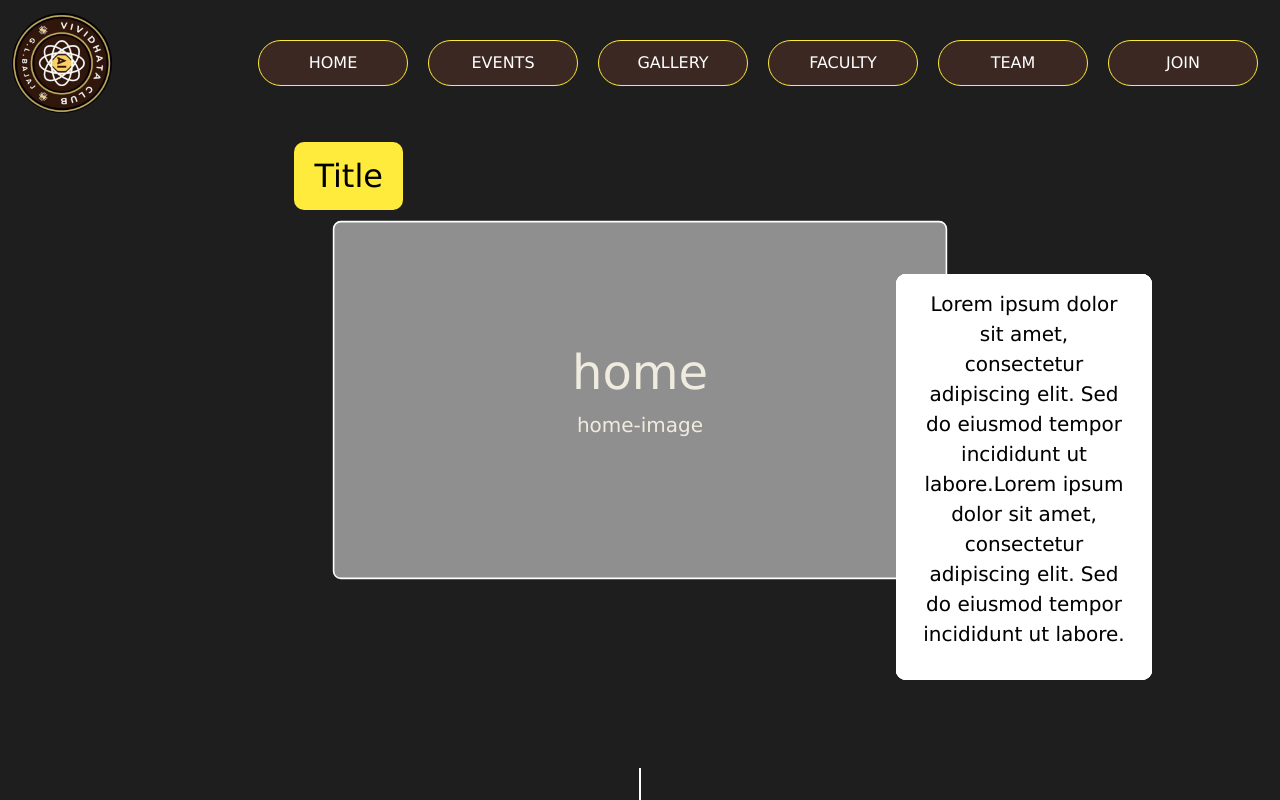
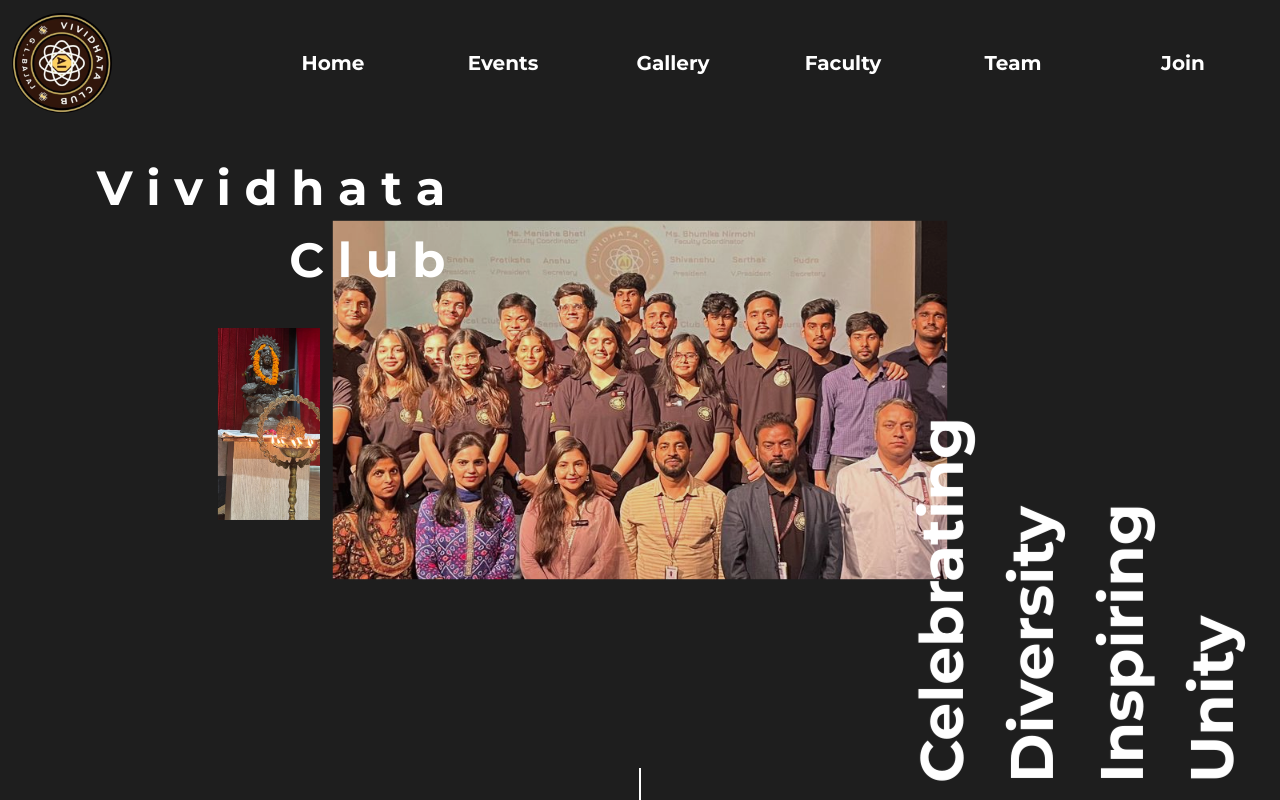
Before and after one commit to csai22167/Vividhata-Site, a plain HTML site: page index.html in a window 1280 px wide. Drawn offline with nearby package versions, Linux system fonts and the light colour scheme.

Commit message:
2 sections on landing done

```diff
--- a/index.html
+++ b/index.html
@@ -6,6 +6,7 @@
     <meta name="viewport" content="width=device-width, initial-scale=1.0">
     <link href="https://cdn.jsdelivr.net/npm/bootstrap@5.3.0/dist/css/bootstrap.min.css" rel="stylesheet">
     <link rel="stylesheet" href="https://cdnjs.cloudflare.com/ajax/libs/fullPage.js/3.1.2/fullpage.min.css" />
+    <link href="https://fonts.googleapis.com/css2?family=Montserrat:wght@400;700&display=swap" rel="stylesheet">
     <link rel="stylesheet" href="styles.css">
     <title>Vividhata Club</title>
 </head>
@@ -23,12 +24,12 @@
             </button>
             <div class="collapse navbar-collapse justify-content-center" id="navbarNav">
                 <ul class="navbar-nav ms-auto">
-                    <li class="nav-item"><a class="nav-link" href="#section1">HOME</a></li>
-                    <li class="nav-item"><a class="nav-link" href="#section2">EVENTS</a></li>
-                    <li class="nav-item"><a class="nav-link" href="#section3">GALLERY</a></li>
-                    <li class="nav-item"><a class="nav-link" href="#section4">FACULTY</a></li>
-                    <li class="nav-item"><a class="nav-link" href="#section5">TEAM</a></li>
-                    <li class="nav-item"><a class="nav-link" href="#section6">JOIN</a></li>
+                    <li class="nav-item"><a class="nav-link" href="#section1">Home</a></li>
+                    <li class="nav-item"><a class="nav-link" href="#section2">Events</a></li>
+                    <li class="nav-item"><a class="nav-link" href="#section3">Gallery</a></li>
+                    <li class="nav-item"><a class="nav-link" href="#section4">Faculty</a></li>
+                    <li class="nav-item"><a class="nav-link" href="#section5">Team</a></li>
+                    <li class="nav-item"><a class="nav-link" href="#section6">Join</a></li>
                 </ul>
 
             </div>
@@ -37,30 +38,27 @@
 
     <div id="fullpage">
         <div id="section1" class="section">
-            <div class="zoom-box"></div>
-            <div class="title-box">Title</div>
-            <div class="content">
-                <h1>home</h1>
-                <p>home-image</p>
-            </div>
-            <div class="note-box">
-                <p>Lorem ipsum dolor sit amet, consectetur adipiscing elit. Sed do eiusmod tempor incididunt ut
-                    labore.Lorem ipsum dolor sit amet, consectetur adipiscing elit. Sed do eiusmod tempor incididunt ut
-                    labore.</p>
+            <div class="zoom-box landing-box"></div>
+            <div class="title-box">V i v i d h a t a<br>C l u b</div>
+            <div class="image-box"></div>
+            <div class="vertical-words">
+                <span>Celebrating</span>
+                <span>Diversity</span>
+                <span>Inspiring</span>
+                <span>Unity</span>
             </div>
         </div>
 
         <div id="section2" class="section">
-            <div class="zoom-box"></div>
-            <div class="title-box">Title</div>
-            <div class="content">
-                <h2>Events</h2>
-                <p>events image</p>
+            <div class="zoom-box hod-banner-box"></div>
+            <div class="title-box">Meet our HoD<br>Dr. Sanjeev Pippal</div>
+            <div class="note-box">
+                <p>A leading academic leader who's into learning path design and curriculum diversity for computer engineering students, he has a doctorate in Cloud Computing and is the Top Educational Voice on LinkedIn.</p>
             </div>
-            <div class="note-box">
-                <p>Lorem ipsum dolor sit amet, consectetur adipiscing elit. Sed do eiusmod tempor incididunt ut
-                    labore.Lorem ipsum dolor sit amet, consectetur adipiscing elit. Sed do eiusmod tempor incididunt ut
-                    labore.</p>
+            <div class="hod-box"></div>
+            <div class="marquee">
+                <p>LinkedIn Top Educational Leadership Voice&nbsp;&nbsp;&nbsp;&nbsp;&nbsp;&nbsp;&nbsp;&nbsp;&nbsp;&nbsp;&nbsp;&nbsp;&nbsp;&nbsp;&nbsp;&nbsp;&nbsp;&nbsp;&nbsp;&nbsp;&nbsp;&nbsp;&nbsp;&nbsp;Academic Leader&nbsp;&nbsp;&nbsp;&nbsp;&nbsp;&nbsp;&nbsp;&nbsp;&nbsp;&nbsp;&nbsp;&nbsp;Problem Solver&nbsp;&nbsp;&nbsp;&nbsp;&nbsp;&nbsp;&nbsp;&nbsp;&nbsp;&nbsp;&nbsp;&nbsp;Doctorate of Philosophy (Ph.D.) in Cloud Computing from MNNIT Allahabad&nbsp;&nbsp;&nbsp;&nbsp;&nbsp;&nbsp;&nbsp;&nbsp;&nbsp;&nbsp;&nbsp;&nbsp;</p>
+                <p>LinkedIn Top Educational Leadership Voice&nbsp;&nbsp;&nbsp;&nbsp;&nbsp;&nbsp;&nbsp;&nbsp;&nbsp;&nbsp;&nbsp;&nbsp;&nbsp;&nbsp;&nbsp;&nbsp;&nbsp;&nbsp;&nbsp;&nbsp;&nbsp;&nbsp;&nbsp;&nbsp;Academic Leader&nbsp;&nbsp;&nbsp;&nbsp;&nbsp;&nbsp;&nbsp;&nbsp;&nbsp;&nbsp;&nbsp;&nbsp;Problem Solver&nbsp;&nbsp;&nbsp;&nbsp;&nbsp;&nbsp;&nbsp;&nbsp;&nbsp;&nbsp;&nbsp;&nbsp;Doctorate of Philosophy (Ph.D.) in Cloud Computing from MNNIT Allahabad&nbsp;&nbsp;&nbsp;&nbsp;&nbsp;&nbsp;&nbsp;&nbsp;&nbsp;&nbsp;&nbsp;&nbsp;</p>
             </div>
         </div>
 
@@ -80,7 +78,7 @@
 
         <div id="section4" class="section">
             <div class="zoom-box"></div>
-            <div class="title-box">Title</div>
+            <div class="title-box">Meet Dr. Sanjeev Pippal</div>
             <div class="content">
                 <h2>Faculty</h2>
                 <p>hod iamge</p>
--- a/script.js
+++ b/script.js
@@ -3,26 +3,21 @@
 const observer = new IntersectionObserver(entries => {
     entries.forEach(entry => {
         const zoomBox = entry.target.querySelector('.zoom-box');
-        const noteBox = entry.target.querySelector('.note-box');
 
         if (entry.isIntersecting) {
             entry.target.classList.add('active');
             setTimeout(() => {
                 zoomBox.style.transform = 'scale(0.8)';
-                noteBox.style.bottom = '15%';
             }, 1000);
         } else {
             entry.target.classList.remove('active');
             zoomBox.style.transform = 'scale(0.5)';
-            noteBox.style.bottom = '-100%';
         }
     });
 }, { threshold: 0.5 });
 
 sections.forEach(section => {
     const zoomBox = section.querySelector('.zoom-box');
-    const noteBox = section.querySelector('.note-box');
     zoomBox.style.transform = 'scale(0.5)';
-    noteBox.style.bottom = '-100%';
     observer.observe(section);
 });
--- a/styles.css
+++ b/styles.css
@@ -1,6 +1,6 @@
 html,
 body {
-    font-family: verdana;
+    font-family: 'Montserrat';
     scroll-snap-type: y mandatory;
     scroll-behavior: smooth;
     height: 100%;
@@ -9,25 +9,43 @@
     background-color: #1e1e1e;
 }
 
-nav-item{
+.nav-item {
     font-weight: bold;
 }
 
 .nav-link {
     color: #fff;
-    background-color: #3b2823;
-    border: 1px solid #ffeb3b;
-    font-weight: 500;
+    font-size: 20px;
+    font-weight: bolder;
     padding: 10px;
     width: 150px;
     border-radius: 25px;
     margin: 0 10px;
     text-align: center;
-    transition: background-color 0.3s ease;
+    background: none;
+    border: none;
+    position: relative;
+    overflow: hidden;
+}
+
+.nav-link::after {
+    content: "";
+    position: absolute;
+    left: 0;
+    right: 0;
+    bottom: 0;
+    height: 1px;
+    background: #ffeb3b;
+    transform: scaleX(0);
+    transition: transform 0.3s ease;
 }
 
 .nav-link:hover {
-    background-color: #ffeb3b;
+    color: #ffeb3b;
+}
+
+.nav-link:hover::after {
+    transform: scaleX(1);
 }
 
 .logo {
@@ -36,8 +54,6 @@
     border-radius: 50%;
     object-fit: cover;
 }
-
-
 
 @keyframes rotate {
     from {
@@ -55,6 +71,7 @@
     animation: rotate 20s linear infinite;
 }
 
+/* LANDING SECTION __ MAIN PAGE */
 
 .section {
     scroll-snap-align: start;
@@ -74,13 +91,10 @@
     width: calc(60vw);
     height: calc((100vw - 160px) * 9 / 16);
     max-height: calc(35vw);
-    background-color: rgba(255, 255, 255, 0.5);
-    border: 2px solid #fff;
-    border-radius: 10px;
     display: flex;
     justify-content: center;
     align-items: center;
-    transition: all 1s ease-in-out;
+    transition: all 0.5s ease-in-out;
     transform: scale(0.5);
 }
 
@@ -103,12 +117,13 @@
 
 .title-box {
     position: absolute;
-    background-color: rgb(255, 235, 59);
-    color: #000;
+    text-align: right;
+    color: rgb(255, 255, 255);
     padding: 10px 20px;
     border-radius: 10px;
-    font-size: 2rem;
-    top: 22%;
+    font-size: 3rem;
+    font-weight: bolder;
+    top: 28%;
     left: -100%;
     transform: translate(0, -50%);
     transition: all 1s ease-in-out;
@@ -116,29 +131,54 @@
 }
 
 .section.active .title-box {
-    left: 23%;
+    left: 6%;
     transition: all 1s ease-in-out;
 }
 
 .note-box {
-    position: fixed;
-    background-color: rgba(255, 255, 255, 0.9);
-    color: #000;
+    text-align: justify;
+    position: absolute;
+    background-color: transparent;
+    color: white;
     padding: 15px 25px;
-    border-radius: 10px;
     font-size: 1rem;
     bottom: -100%;
     right: 5%;
     width: 20vw;
     z-index: 2;
+    border: 2px solid white;
+    transform: translateY(50%);
 }
 
 .section.active .note-box {
-    bottom: 15%;
+    bottom: 50%;
     right: 10%;
     transition: all 1s ease-in-out;
-    transition: all 1s ease-in-out;
+    transform: translateY(50%);
 }
+
+
+
+.image-box {
+    height: 15vw;
+    width: 8vw;
+    background-image: url('assets/goddess.jpeg');
+    background-size: cover;
+    background-position: center;
+    background-repeat: no-repeat;
+    position: absolute;
+    bottom: -100%;
+    left: 17%;
+    transition: bottom 0.4s ease;
+    z-index: 2;
+    opacity: 0;
+}
+
+.section.active .image-box {
+    bottom: 35%;
+    opacity: 1;
+}
+
 
 
 
@@ -158,12 +198,104 @@
         height: 0vh;
         bottom: 4vh;
     }
+
     50% {
         height: 4vh;
         bottom: 0vh;
     }
+
     80% {
         height: 0vh;
         bottom: 0vh;
     }
 }
+
+.landing-box {
+    background-image: url(assets/landingBg.jpeg);
+    background-position: center;
+    opacity: 0.9;
+}
+
+.vertical-words {
+    font-size: 60px;
+    font-weight: 600;
+    position: absolute;
+    bottom: 20px;
+    right: 20px;
+    opacity: 0;
+    transform: translateY(100%) rotate(-90deg);
+    animation: slideUp 0.5s forwards;
+    font-family: 'Montserrat', sans-serif;
+    color: #fff;
+    text-align: left;
+}
+
+.vertical-words span {
+    display: block;
+}
+
+@keyframes slideUp {
+    to {
+        opacity: 1;
+        transform: translateY(0) rotate(-90deg);
+    }
+}
+
+/* HOD SECTION __ MAIN PAGE */
+
+.hod-banner-box {
+    background-image: url(assets/pippalSirBanner.jpeg);
+    background-position: center;
+    background-size: contain;
+    background-repeat: no-repeat;
+    opacity: 0.9;
+}
+
+.marquee {
+    position: absolute;
+    bottom: 5vw;
+    overflow: hidden;
+    white-space: nowrap;
+    border-top: 2px solid white;
+    border-bottom: 2px solid white;
+    background-color: transparent;
+}
+
+.marquee p {
+    display: inline-block;
+    padding: 10px;
+    color: white;
+    font-weight: bold;
+    font-size: 30px;
+    animation: marquee 20s linear infinite;
+}
+
+@keyframes marquee {
+    from {
+        transform: translateX(100%);
+    }
+
+    to {
+        transform: translateX(-100%);
+    }
+}
+
+.hod-box {
+    background-image: url(assets/hodSirPfp.jpeg);
+    height: 15vw;
+    width: 8vw;
+    background-size: cover;
+    background-position: center;
+    background-repeat: no-repeat;
+    position: absolute;
+    bottom: -100%;
+    left: 22.5%;
+    transition: bottom 0.4s ease;
+    z-index: 2;
+    opacity: 0;
+}
+
+.section.active .hod-box {
+    bottom: 35%;
+    opacity: 1;
+}
```
Also changed, not shown: assets/goddess.jpeg (added), assets/hodSirPfp.jpeg (added), assets/landingBg.jpeg (added), assets/pippalSirBanner.jpeg (added).
